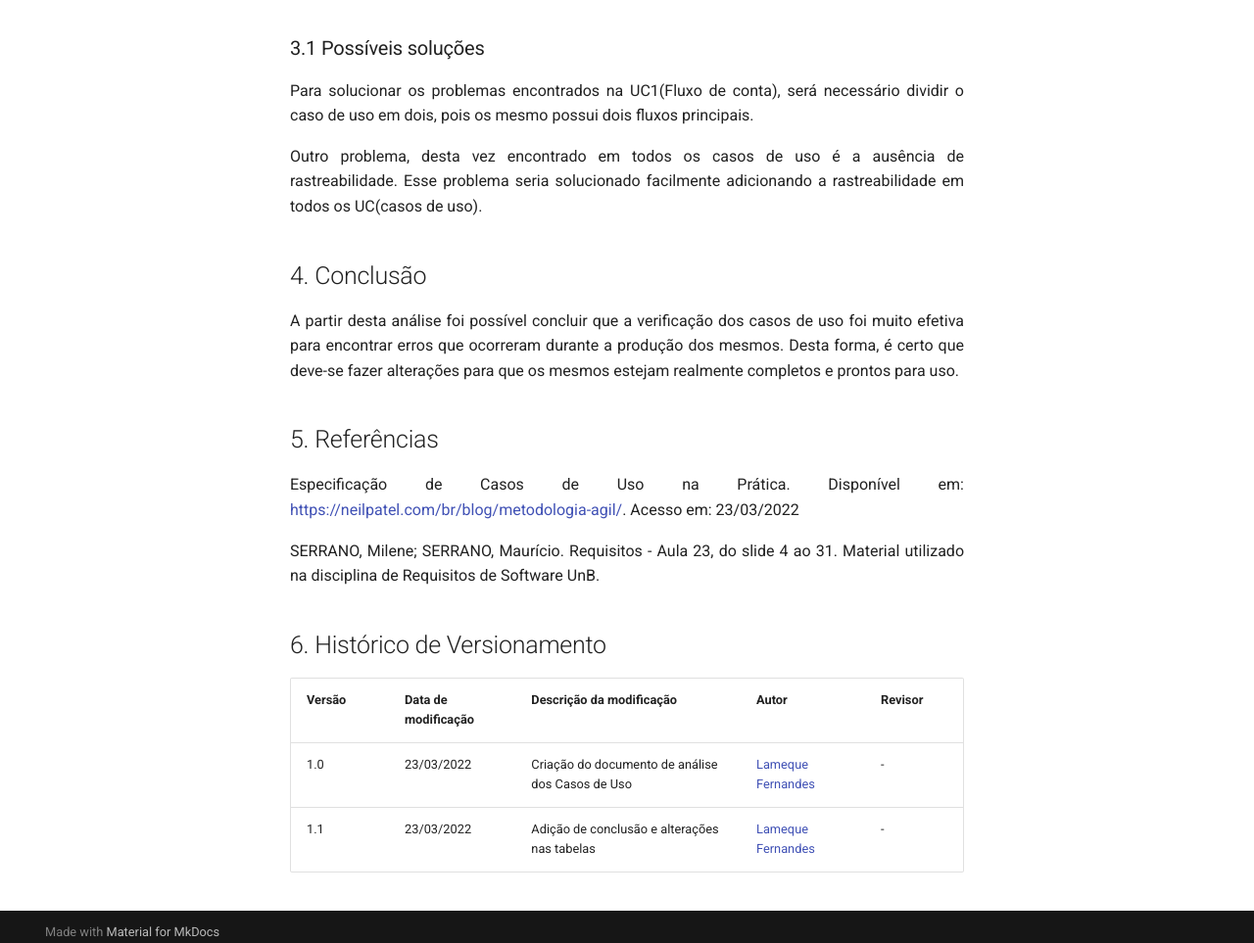
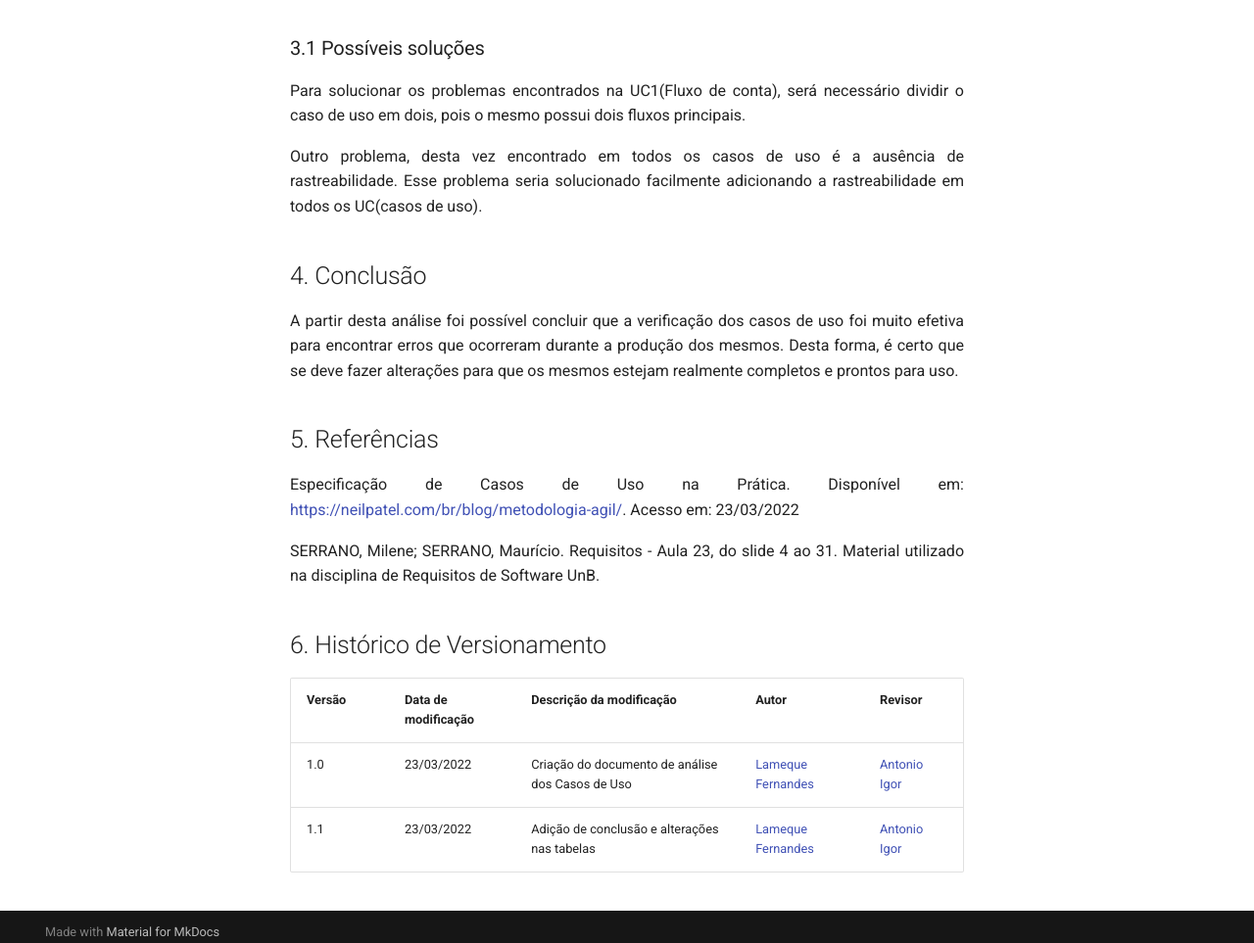
Before and after one commit to Requisitos-de-Software/2021.2-Prime-video, an MkDocs documentation site: the page built from docs/analise/verificacao/verificacao_casos_de_uso.md, in a window 1280 px wide and 1400 px high, scrolled down 1704 px. Shown: the part 425-1388 px from the top of the window at 98% size. Built offline with MkDocs 1.6.1 and Material for MkDocs 9.7.7, drawn with Linux system fonts in a browser that asks for light colours; comment, search, counter and statistics services are not loaded.

```diff
--- a/docs/analise/verificacao/verificacao_casos_de_uso.md
+++ b/docs/analise/verificacao/verificacao_casos_de_uso.md
@@ -118,14 +118,14 @@ No checklist temos perguntas sobre os casos de uso que nos permitem verificar os
 
 ### 3.1 Possíveis soluções
 
-Para solucionar os problemas encontrados na UC1(Fluxo de conta), será necessário dividir o caso de uso em dois, pois os mesmo possui dois fluxos principais.
+Para solucionar os problemas encontrados na UC1(Fluxo de conta), será necessário dividir o caso de uso em dois, pois o mesmo possui dois fluxos principais.
 
 Outro problema, desta vez encontrado em todos os casos de uso é a ausência de rastreabilidade. Esse problema seria solucionado facilmente adicionando a rastreabilidade em todos os UC(casos de uso).
 
 
 ## 4. Conclusão
 
-A partir desta análise foi possível concluir que a verificação dos casos de uso foi muito efetiva para encontrar erros que ocorreram durante a produção dos mesmos. Desta forma, é certo que deve-se fazer alterações para que os mesmos estejam realmente completos e prontos para uso.
+A partir desta análise foi possível concluir que a verificação dos casos de uso foi muito efetiva para encontrar erros que ocorreram durante a produção dos mesmos. Desta forma, é certo que se deve fazer alterações para que os mesmos estejam realmente completos e prontos para uso.
 
 
 ## 5. Referências
@@ -138,5 +138,5 @@ SERRANO, Milene; SERRANO, Maurício. Requisitos - Aula 23, do slide 4 ao 31. Mat
 
 |Versão|Data de modificação|Descrição da modificação|Autor|Revisor|
 |-|-|-|-|-|
-|1.0|23/03/2022|Criação do documento de análise dos Casos de Uso|[Lameque Fernandes](https://github.com/lamequefernandes)|-|
-|1.1|23/03/2022|Adição de conclusão e alterações nas tabelas|[Lameque Fernandes](https://github.com/lamequefernandes)|-|
+|1.0|23/03/2022|Criação do documento de análise dos Casos de Uso|[Lameque Fernandes](https://github.com/lamequefernandes)|[Antonio Igor](https://github.com/antonioigorcarvalho)|
+|1.1|23/03/2022|Adição de conclusão e alterações nas tabelas|[Lameque Fernandes](https://github.com/lamequefernandes)|[Antonio Igor](https://github.com/antonioigorcarvalho)|
```
